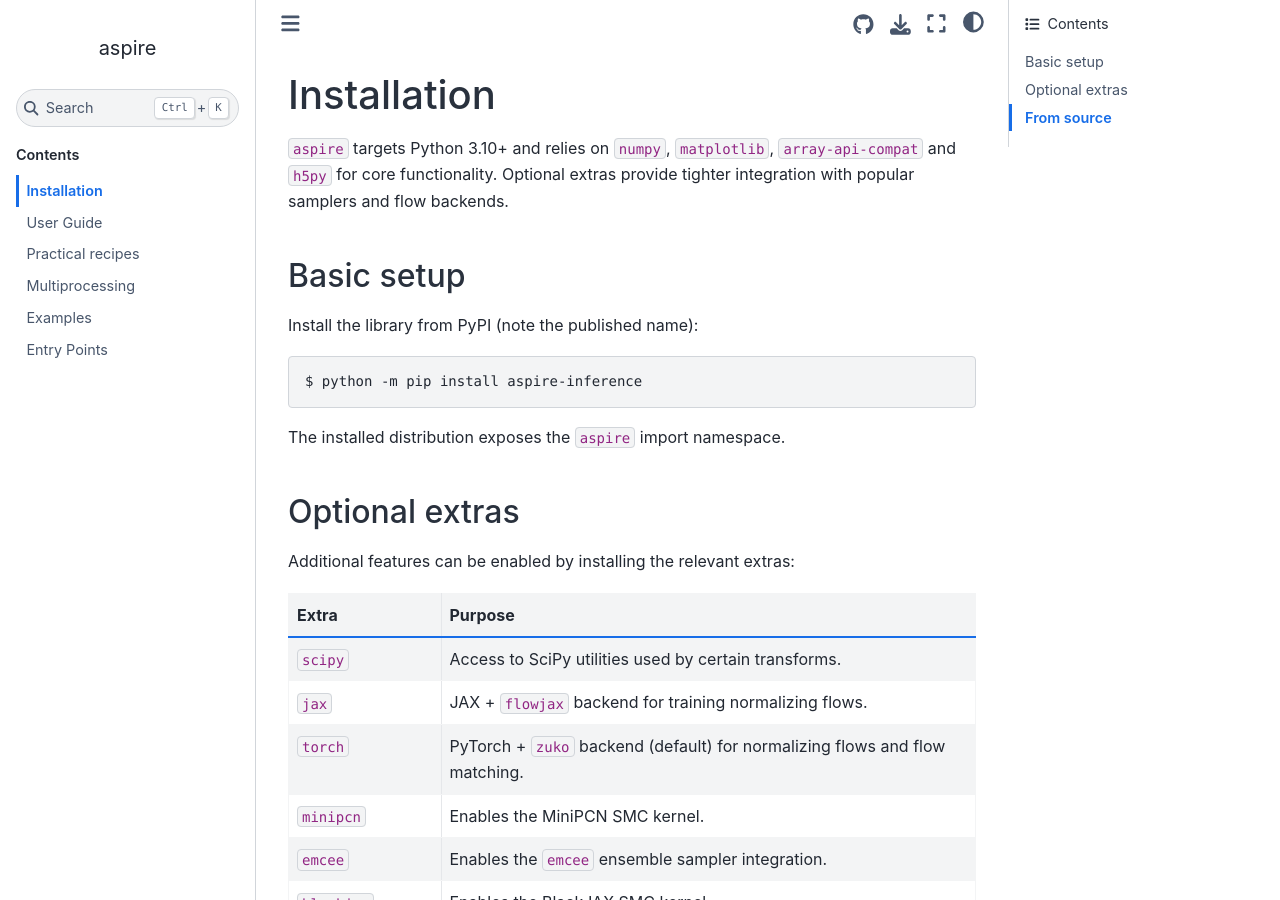
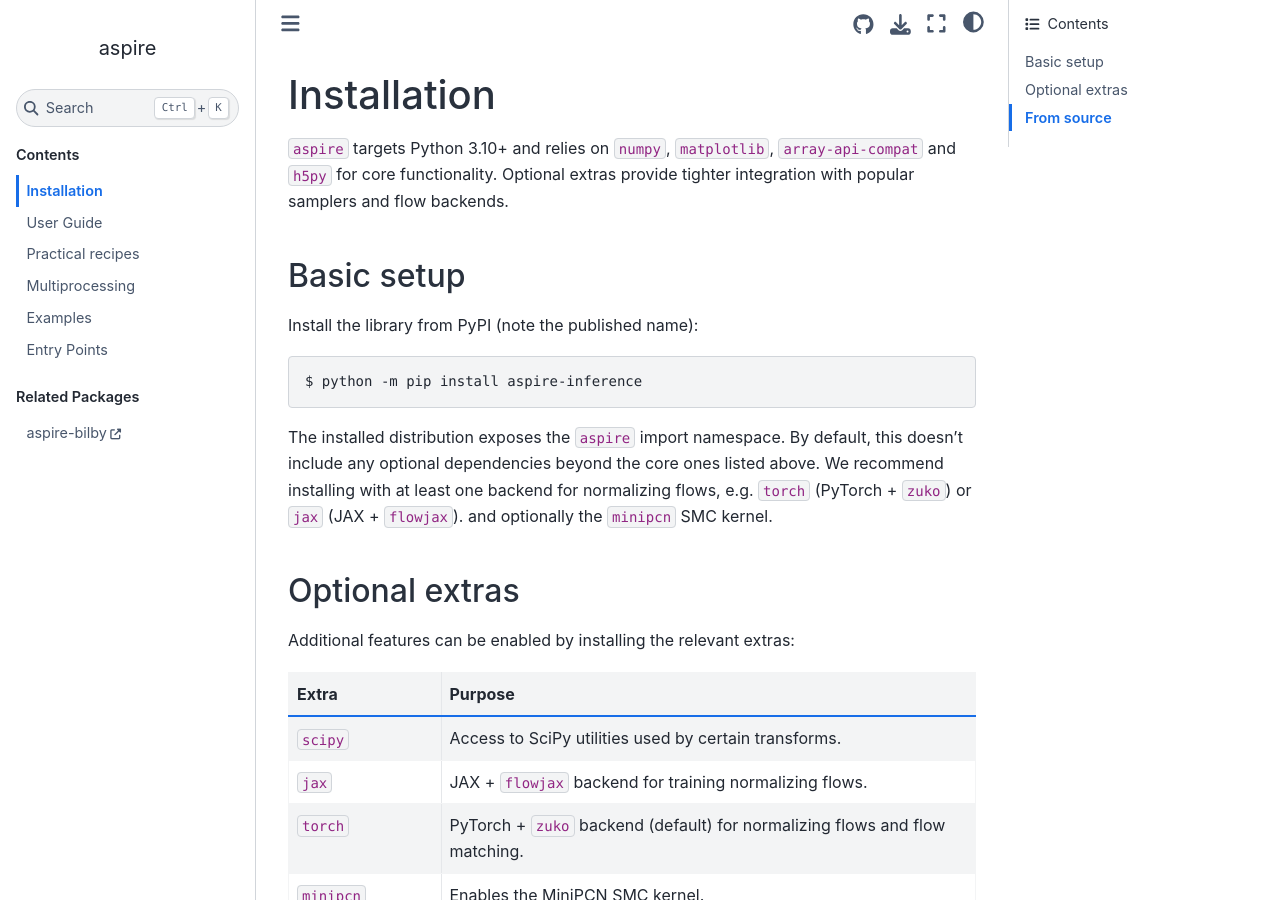
Before and after one commit to mj-will/aspire, a Sphinx documentation site: the page built from docs/installation.rst, in a window 1280 px wide and 900 px high. Built offline with Sphinx 7.4.7 and the Sphinx Book theme 1.1.4, drawn with Linux system fonts in a browser that asks for light colours; pages that are not in the unit, such as notebooks, are missing from menus; the version number could not be read and is left out.

Commit message:
DOC: mention backend installation and aspire-bilby (#36)
* DOC: mention backend installation

* DOC: link to aspire-bilby docs

```diff
--- a/docs/conf.py
+++ b/docs/conf.py
@@ -46,7 +46,7 @@
 
 autoapi_type = "python"
 autoapi_dirs = ["../src/aspire/"]
-autoapi_add_toctree_entry = True
+autoapi_add_toctree_entry = False
 autoapi_options = [
     "members",
     "imported-members",
--- a/docs/installation.rst
+++ b/docs/installation.rst
@@ -14,7 +14,11 @@
 
    $ python -m pip install aspire-inference
 
-The installed distribution exposes the ``aspire`` import namespace.
+The installed distribution exposes the ``aspire`` import namespace. By default,
+this doesn't include any optional dependencies beyond the core ones listed above.
+We recommend installing with at least one backend for normalizing flows, e.g.
+``torch`` (PyTorch + ``zuko``) or ``jax`` (JAX + ``flowjax``).
+and optionally the ``minipcn`` SMC kernel.
 
 Optional extras
 ---------------
```
Also changed, not shown: README.md (+20 -2 lines), docs/index.rst (+8 -0 lines).
